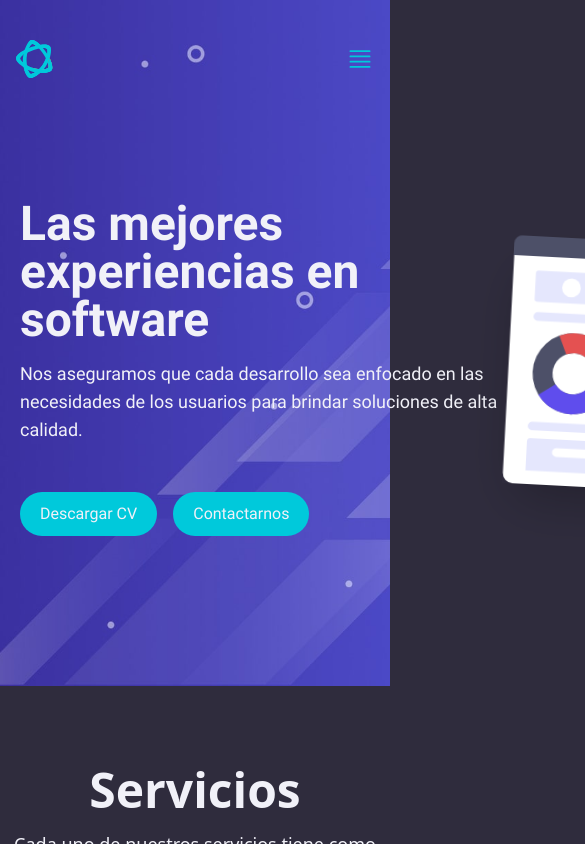
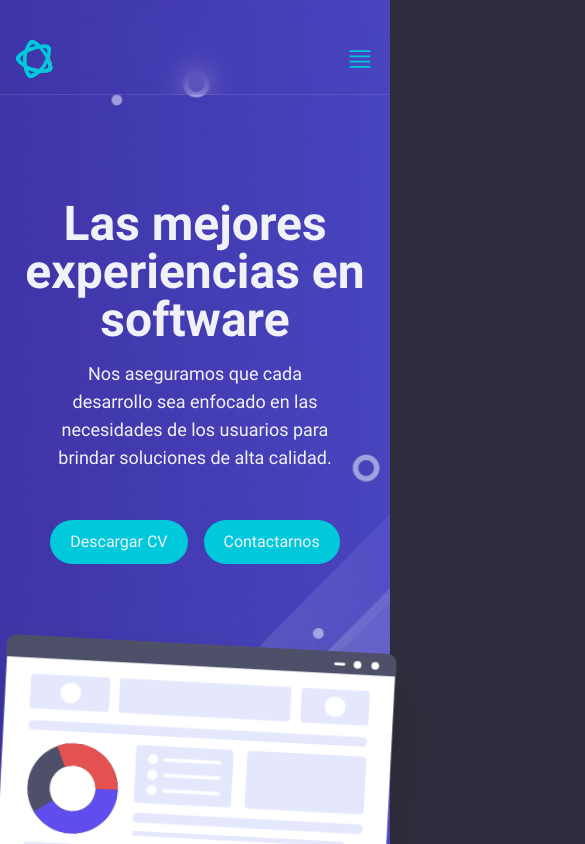
Before and after one commit to srwesteban/clonarFigma, a React (Vite) app: page / in a window 390 px wide. Shown: the top 844 px of the page, 585 px wide, since content can reach past the window. Built offline with nearby package versions, Linux system fonts and the light colour scheme.

Commit message:
[update] hero, nav responsive

```diff
--- a/src/components/Layout.jsx
+++ b/src/components/Layout.jsx
@@ -9,7 +9,7 @@ export const LayoutHeader = ({ children }) => {
 };
 
 export const LayoutHero = ({ children }) => {
-  return <main className='mx-auto max-w-[990px] px-5 lg:px-0'>{children}</main>;
+  return <main className='mx-auto max-w-[990px] lg:px-5'>{children}</main>;
 };
 
 export const Layout = ({ children }) => {
--- a/src/sections/Header.jsx
+++ b/src/sections/Header.jsx
@@ -5,7 +5,7 @@ import { Bars4Icon } from '@heroicons/react/24/solid';
 
 const Header = () => {
   return (
-    <header className='fixed pt-10 pb-4 w-screen'>
+    <header className='fixed pt-10 pb-4 w-screen border-b border-slate-50/10 bg-white bg-opacity-0 backdrop-blur-md transition-colors duration-500'>
       <LayoutHeader>
         <img src={HeaderData.logo.icon} alt={HeaderData.logo.title} />
         <nav className='hidden md:block'>
--- a/src/sections/Hero.jsx
+++ b/src/sections/Hero.jsx
@@ -6,15 +6,17 @@ const Hero = () => {
   return (
     <section className='pt-[200px] pb-[150px] font-roboto bg-custom'>
       <LayoutHero>
-        <section className='flex justify-between items-center'>
-          <aside>
-            <section className='w-[488px]'>
+        <section className='flex flex-col items-center lg:flex-row lg:justify-between lg:items-end'>
+          <aside className='text-center lg:text-left'>
+            <section className='px-4 lg:w-[488px] lg:px-0'>
               <h1 className='font-semibold text-5xl text-app-white'>
                 {HeroData.title}
               </h1>
-              <p className='mt-4 text-lg text-app-white'>{HeroData.subTitle}</p>
+              <p className='px-10 mt-4 text-lg text-app-white lg:px-0'>
+                {HeroData.subTitle}
+              </p>
             </section>
-            <section className='flex gap-x-4 mt-12'>
+            <section className='flex justify-center gap-x-4 mt-12 lg:justify-start'>
               <button className='px-5 py-[10px] text-app-white bg-app-accent-500 rounded-[32px]'>
                 {HeroData.btnTextDownloadCv}
               </button>
@@ -26,7 +28,7 @@ const Hero = () => {
           <img
             src={HeroData.iconHero}
             alt='ui'
-            className='max-w-[425px] shadow-2xl rotate-3'
+            className='mt-20 max-w-[425px] shadow-2xl rotate-3'
           />
         </section>
       </LayoutHero>
```
Also changed, not shown: 1 other file (tests, documents, lock files or other folders).
